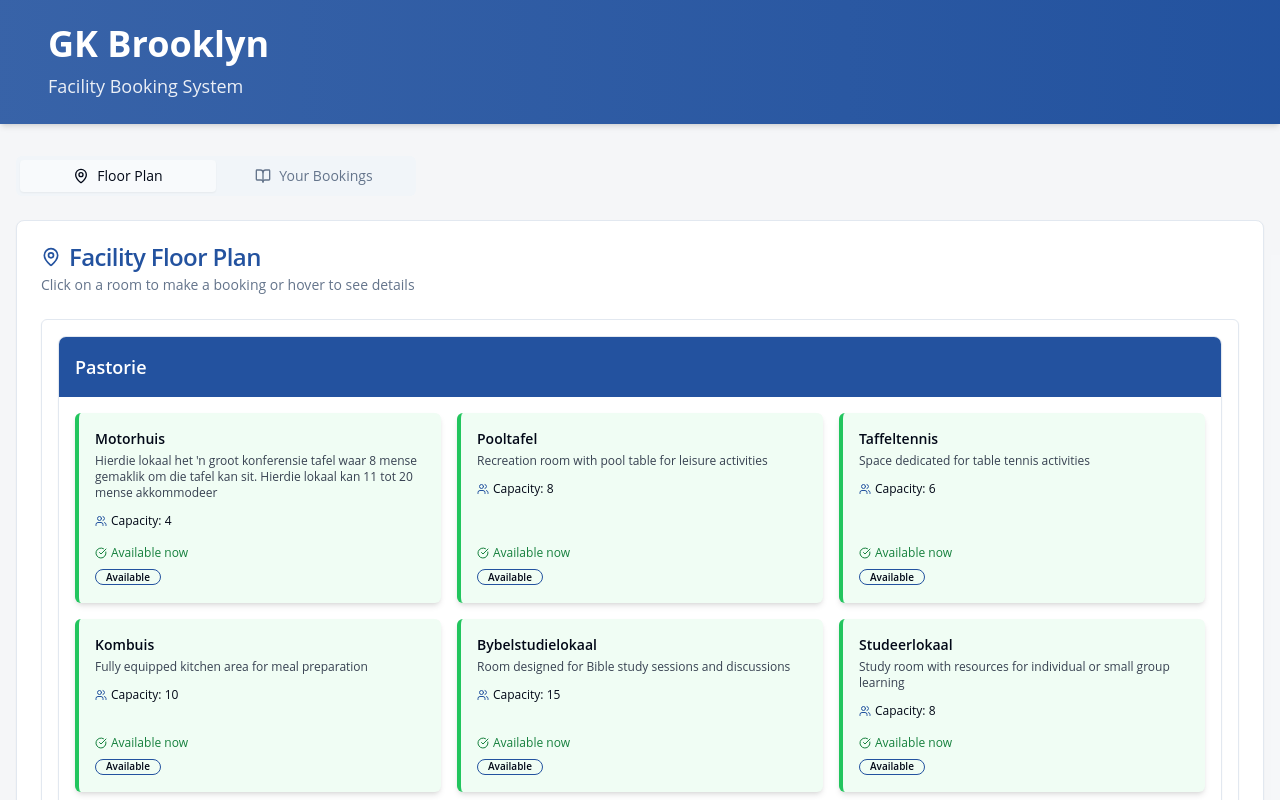
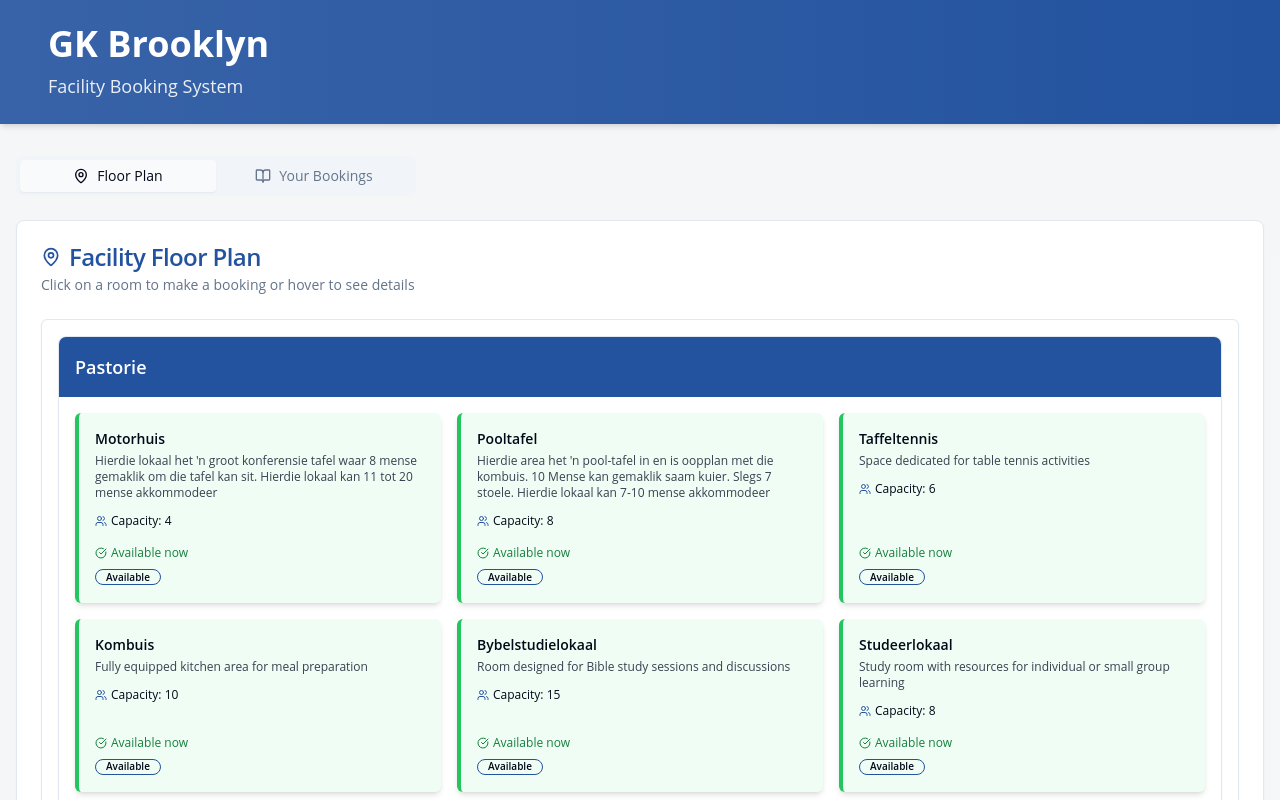
Before and after one commit to EFBecker1974/gkbrooklyn-booking-application, a React (Vite) app: page / in a window 1280 px wide. Shown: the top 800 px of the page. Built offline with nearby package versions, Linux system fonts and the light colour scheme.

Commit message:
Update room description
Updates the description of the Pooltafel room.

```diff
--- a/src/data/rooms.ts
+++ b/src/data/rooms.ts
@@ -29,7 +29,7 @@ export const rooms: Room[] = [
     name: "Pooltafel",
     capacity: 8,
     amenities: ["Pool table", "Seating area", "Refreshment corner"],
-    description: "Recreation room with pool table for leisure activities",
+    description: "Hierdie area het 'n pool-tafel in en is oopplan met die kombuis. 10 Mense kan gemaklik saam kuier. Slegs 7 stoele.  Hierdie lokaal kan 7-10 mense akkommodeer",
     area: "Pastorie",
     position: { x: 210, y: 50, width: 150, height: 120 }
   },
```
